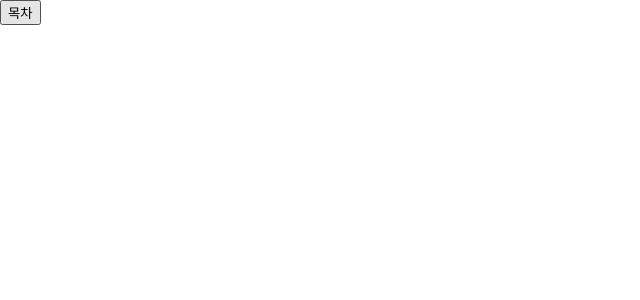
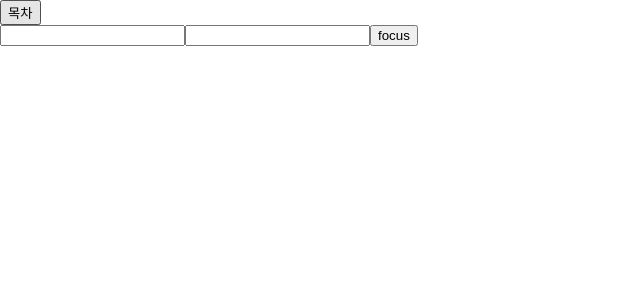
Before and after one commit to shlee9412/igloo-react, a React (Create React App) app: page /timeInterval in a window 1280 px wide. Before the commit this address had no page. Shown: the top 300 px of the page, without its empty margins (0-640 px from the left). Built offline with nearby package versions, Linux system fonts and the light colour scheme.

Commit message:
useEffect, controlled, unControlled component

```diff
--- a/src/IndexList.tsx
+++ b/src/IndexList.tsx
@@ -3,7 +3,7 @@ import { Link } from 'react-router-dom';
 
 const indexList = [
   { id: 1, title: '카운터 예제', path: '/counter' },
-  { id: 2, title: '~~~', path: '/~~~' },
+  { id: 2, title: '인터벌 예제', path: '/timeInterval' },
 ];
 
 const IndexList = () => {
--- a/src/RouteContainer.tsx
+++ b/src/RouteContainer.tsx
@@ -2,6 +2,7 @@ import { BrowserRouter, Routes, Route } from 'react-router-dom';
 import Counter from './Counter';
 import Header from './Header';
 import IndexList from './IndexList';
+import TimeInterval from './timeInterval';
 
 const RouteContainer = () => {
   return (
@@ -10,6 +11,7 @@ const RouteContainer = () => {
       <Routes>
         <Route path="/" element={<IndexList />} />
         <Route path="/counter" element={<Counter />} />
+        <Route path="/timeInterval" element={<TimeInterval />} />
       </Routes>
     </BrowserRouter>
   );
--- /dev/null
+++ b/src/timeInterval.tsx
@@ -0,0 +1,48 @@
+import React, { useState, useEffect, useRef, useLayoutEffect } from 'react';
+
+const TimeInterval = () => {
+    const [count, setCount] = useState(0);
+    const [inputText, setInputText] = useState('');
+
+    const numberElement = useRef<any>();
+
+    useLayoutEffect(() => {
+        console.log('useLayoutEffect');
+    }, []);
+
+    useEffect(() => {
+        console.log('useEffect');
+        const intervalId = setInterval(() => setCount((count) => count + 1), 1000);
+
+        return () => clearInterval(intervalId);
+    }, []);
+
+    useEffect(() => {
+        console.log(count);
+    }, [count]);
+
+    const focusInput = () => {
+        numberElement.current.focus();
+      };
+
+    return (
+        <div>
+            <input
+                type="text"
+                value={inputText}
+                onChange={(e) => {
+                    setInputText(e.target.value)
+                }}
+            />
+            <input
+                type="number"
+                ref={numberElement}
+            />
+            <button
+                onClick={focusInput}
+            >focus</button>
+        </div>
+    );
+};
+
+export default TimeInterval;
```
